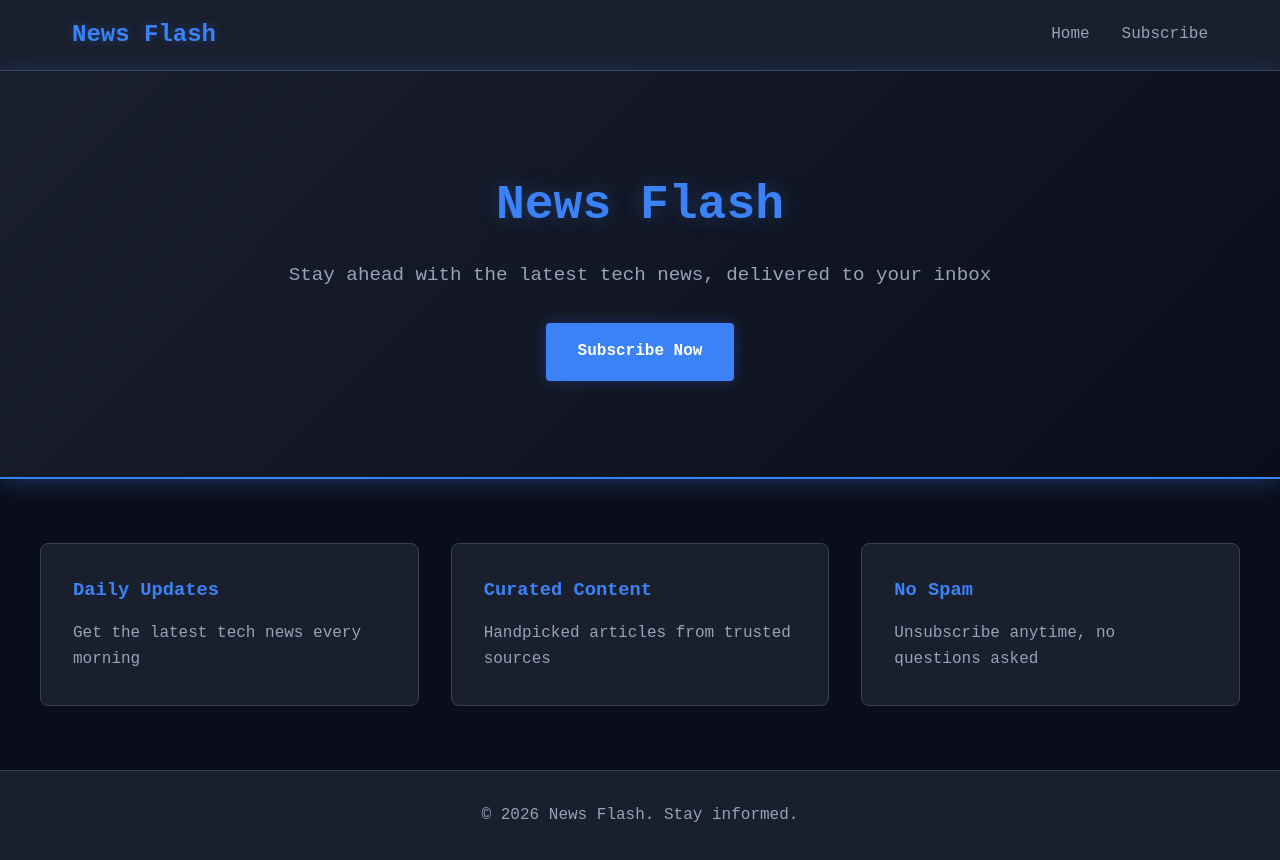
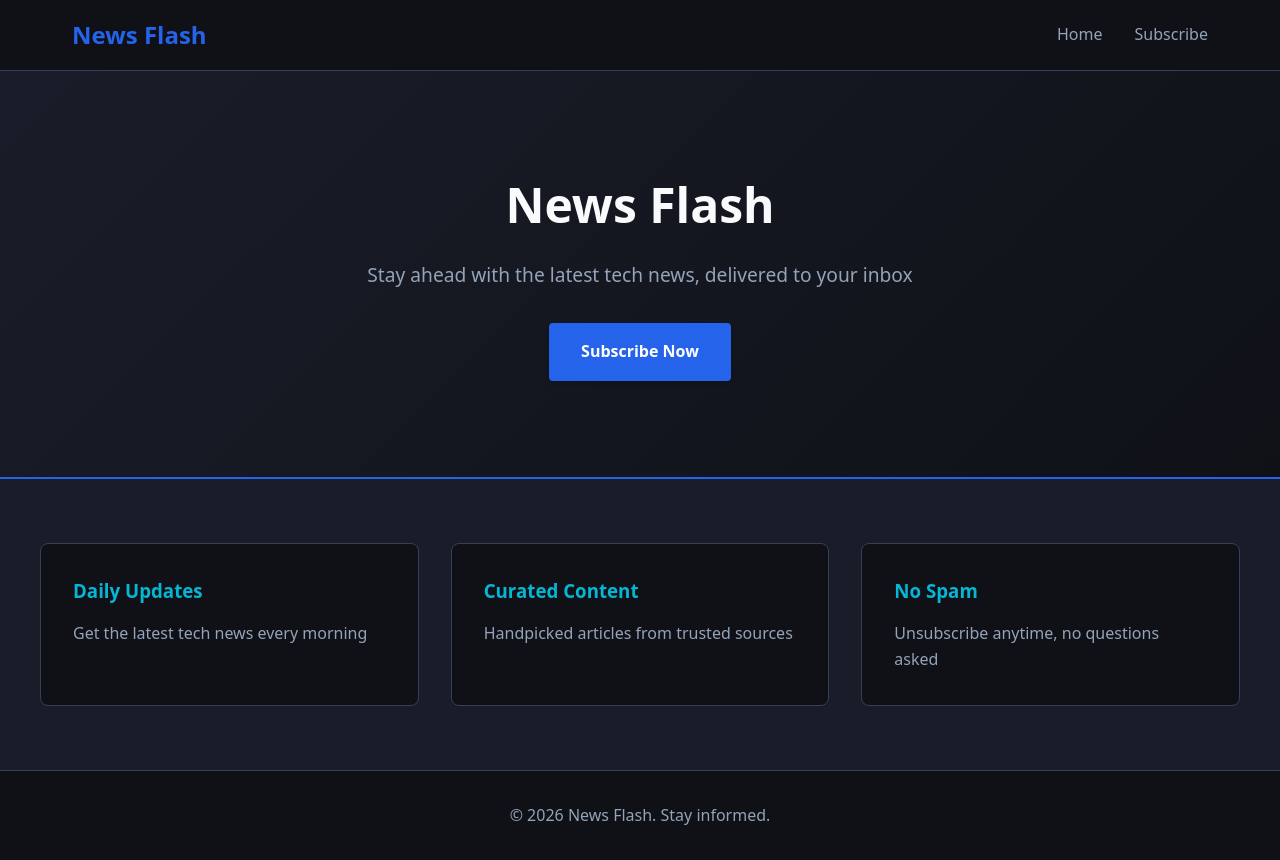
Before and after one commit to itsimonfredlingjack/grupp-ett-github, a Flask app: page / in a window 1280 px wide. Run offline with Flask 3, Linux system fonts and the light colour scheme.

Commit message:
GE-47: Implement modern dark theme and fix monitor tests (PR #223)
Co-authored-by: itsimonfredlingjack <229658846+itsimonfredlingjack@users.noreply.github.com>

```diff
--- a/src/sejfa/newsflash/presentation/static/css/style.css
+++ b/src/sejfa/newsflash/presentation/static/css/style.css
@@ -1,13 +1,15 @@
 /* News Flash - Dark Theme Styles */
 
 :root {
-    --bg-dark: #0a0e1a;
-    --bg-card: #1a1f2e;
-    --accent-blue: #3b82f6;
-    --accent-glow: rgba(59, 130, 246, 0.3);
-    --text-primary: #e2e8f0;
+    --bg-dark: #1a1d29;
+    --bg-card: #0f1117;
+    --accent-blue: #2563eb;
+    --accent-glow: rgba(37, 99, 235, 0.3);
+    --text-primary: #f8fafc;
     --text-secondary: #94a3b8;
     --border-color: #334155;
+    --accent-secondary: #06b6d4;
+    --accent-indigo: #4f46e5;
 }
 
 * {
@@ -17,7 +19,7 @@
 }
 
 body {
-    font-family: 'Courier New', Courier, monospace;
+    font-family: system-ui, -apple-system, "Segoe UI", Roboto, "Helvetica Neue", Arial, sans-serif;
     background-color: var(--bg-dark);
     color: var(--text-primary);
     line-height: 1.6;
@@ -46,7 +48,6 @@ body {
     font-size: 1.5rem;
     font-weight: bold;
     color: var(--accent-blue);
-    text-shadow: 0 0 10px var(--accent-glow);
 }
 
 .header__nav {
@@ -71,11 +72,10 @@ body {
 
 /* Hero Section */
 .hero {
-    background: linear-gradient(135deg, #1a1f2e 0%, #0a0e1a 100%);
+    background: linear-gradient(135deg, var(--bg-dark) 0%, var(--bg-card) 100%);
     padding: 6rem 2rem;
     text-align: center;
     border-bottom: 2px solid var(--accent-blue);
-    box-shadow: 0 4px 20px var(--accent-glow);
 }
 
 .hero__container {
@@ -86,8 +86,7 @@ body {
 .hero__heading {
     font-size: 3rem;
     margin-bottom: 1rem;
-    color: var(--accent-blue);
-    text-shadow: 0 0 20px var(--accent-glow);
+    color: var(--text-primary);
 }
 
 .hero__subtitle {
@@ -105,12 +104,11 @@ body {
     border-radius: 4px;
     font-weight: bold;
     transition: all 0.3s;
-    box-shadow: 0 0 15px var(--accent-glow);
+    box-shadow: 0 4px 6px -1px rgba(0, 0, 0, 0.1), 0 2px 4px -1px rgba(0, 0, 0, 0.06);
 }
 
 .hero__button:hover {
-    background-color: #2563eb;
-    box-shadow: 0 0 25px var(--accent-glow);
+    background-color: var(--accent-indigo);
     transform: translateY(-2px);
 }
 
@@ -137,11 +135,11 @@ body {
 
 .features__card:hover {
     border-color: var(--accent-blue);
-    box-shadow: 0 0 15px var(--accent-glow);
+    box-shadow: 0 10px 15px -3px rgba(0, 0, 0, 0.1);
 }
 
 .features__title {
-    color: var(--accent-blue);
+    color: var(--accent-secondary);
     margin-bottom: 1rem;
 }
 
@@ -161,7 +159,7 @@ body {
     padding: 3rem;
     border-radius: 8px;
     border: 1px solid var(--border-color);
-    box-shadow: 0 0 20px rgba(0, 0, 0, 0.5);
+    box-shadow: 0 20px 25px -5px rgba(0, 0, 0, 0.1), 0 10px 10px -5px rgba(0, 0, 0, 0.04);
 }
 
 .subscribe__heading {
@@ -200,14 +198,14 @@ body {
     color: var(--text-primary);
     padding: 0.75rem;
     border-radius: 4px;
-    font-family: 'Courier New', Courier, monospace;
+    font-family: inherit;
     transition: all 0.3s;
 }
 
 .form__input:focus {
     outline: none;
     border-color: var(--accent-blue);
-    box-shadow: 0 0 10px var(--accent-glow);
+    box-shadow: 0 0 0 3px var(--accent-glow);
 }
 
 .form__button {
@@ -217,15 +215,13 @@ body {
     border: none;
     border-radius: 4px;
     font-weight: bold;
-    font-family: 'Courier New', Courier, monospace;
+    font-family: inherit;
     cursor: pointer;
     transition: all 0.3s;
-    box-shadow: 0 0 10px var(--accent-glow);
 }
 
 .form__button:hover {
-    background-color: #2563eb;
-    box-shadow: 0 0 20px var(--accent-glow);
+    background-color: var(--accent-indigo);
     transform: translateY(-2px);
 }
 
@@ -240,8 +236,8 @@ body {
     background-color: var(--bg-card);
     padding: 3rem;
     border-radius: 8px;
-    border: 1px solid var(--accent-blue);
-    box-shadow: 0 0 20px var(--accent-glow);
+    border: 1px solid var(--border-color);
+    box-shadow: 0 20px 25px -5px rgba(0, 0, 0, 0.1);
     text-align: center;
 }
 
@@ -267,12 +263,10 @@ body {
     font-weight: bold;
     margin-top: 1rem;
     transition: all 0.3s;
-    box-shadow: 0 0 10px var(--accent-glow);
 }
 
 .thank-you__button:hover {
-    background-color: #2563eb;
-    box-shadow: 0 0 20px var(--accent-glow);
+    background-color: var(--accent-indigo);
     transform: translateY(-2px);
 }
 
```
Also changed, not shown: CURRENT_TASK.md (+3 -3 lines), tests/monitor/test_monitor_routes.py (added, +60 -0 lines), tests/monitor/test_monitor_service.py (added, +65 -0 lines).
